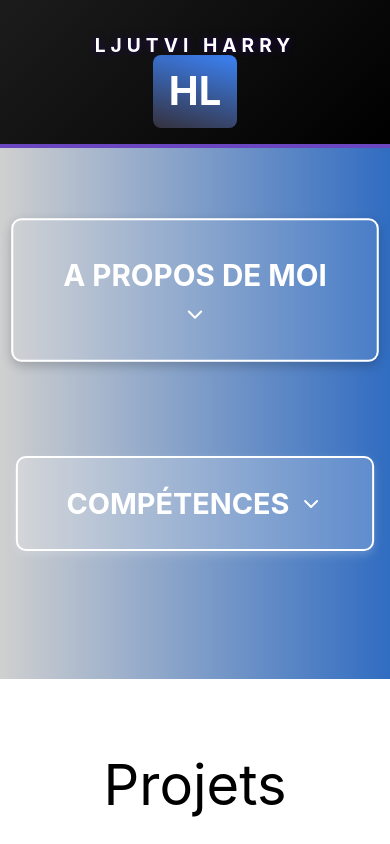
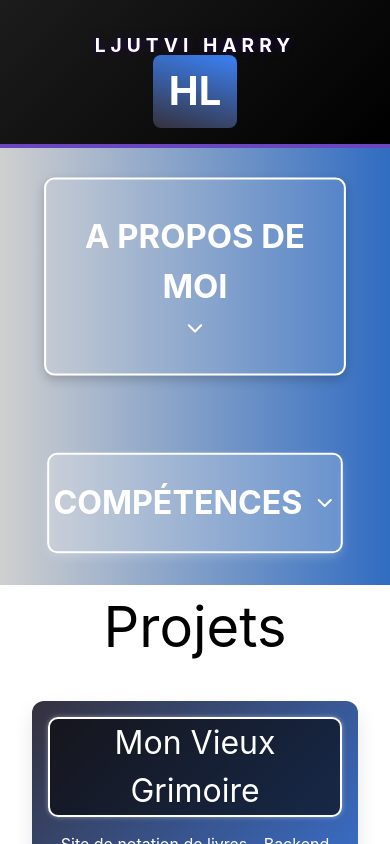
Before and after one commit to ljutvi31/Portfolio_p8, a React (Vite) app: page / in a window 390 px wide. Built offline with nearby package versions, Linux system fonts and the light colour scheme.

Commit message:
problem with perf lot of all around changes

```diff
--- a/index.html
+++ b/index.html
@@ -2,7 +2,7 @@
 <html lang="fr">
   <head>
     <meta charset="UTF-8" />
-    <link rel="icon" type="image/svg+xml" href="/vite.svg" />
+    <link rel="icon" type="image/svg+xml" href="/hl-logo.svg" />
     <meta name="viewport" content="width=device-width, initial-scale=1.0" />
     <title>Vite + React</title>
     <meta name="description" content="Développeur Web en reconversion passionné par la création d’applications modernes et accessibles. Découvrez mes projets et contactez-moi !" />
--- a/src/components/Header.css
+++ b/src/components/Header.css
@@ -4,7 +4,7 @@
   /* Dégradé sombre */
   color: white;
   text-align: center;
-  padding: 2rem 1rem;
+  padding: 2rem;
   border-bottom: 4px solid #6b46c1;
   display: flex;
   justify-content: center;
--- a/src/components/Hero.css
+++ b/src/components/Hero.css
@@ -1,6 +1,6 @@
 .hero {
   background: linear-gradient(to right, rgb(255 255 255 / 80%), rgba(53, 122, 220, 0.868));
-  padding: 1rem 0;
+  padding: 1rem 3rem;
   text-align: center;
 }
 
@@ -11,13 +11,11 @@
   justify-content: center;
   cursor: pointer;
   gap: 10px;
-  font-size: 2.5rem;
   font-weight: bold;
   transition: color 0.3s ease-in-out, transform 0.2s ease-in-out;
   animation: pulse 2s infinite ease-in-out;
 
   /* Style inspiré de .skills-title */
-  margin-top: 2rem;
   padding: 2.5rem 4%;
   border: 2px solid #ffffff;
   border-radius: 10px;
@@ -58,14 +56,12 @@
 
 /* Sous-titre */
 .hero h3 {
-  font-size: 2rem;
   margin-top: 1rem;
-  color:#053188;
+  color: #053188;
 }
 
 /* Texte */
 .hero p {
-  font-size: 1.3rem;
   color: #FFFFFF;
   font-weight: 500;
 }
@@ -111,17 +107,15 @@
 /* 📱 RESPONSIVE DESIGN 📱 */
 @media (max-width: 1024px) {
   .hero {
-    padding: 3rem 1rem;
+    padding: 2rem 3rem;
   }
 
   .hero-title {
-    font-size: 2rem;
     padding: 2rem 6%;
   }
 
   .hero p {
-    font-size: 1.1rem;
-    padding: 0 1.5rem;
+    padding: 1rem 1.5rem;
   }
 
   .hero-links {
@@ -137,22 +131,12 @@
 
 @media (max-width: 768px) {
   .hero {
-    padding: 2.5rem 1rem;
+    padding: 2rem 3rem;
   }
 
   .hero-title {
-    font-size: 1.8rem;
     flex-direction: column;
     gap: 5px;
-  }
-
-  .hero h3 {
-    font-size: 1.5rem;
-  }
-
-  .hero p {
-    font-size: 1rem;
-    padding: 0 1rem;
   }
 
   .hero-links {
--- a/src/components/Projects.css
+++ b/src/components/Projects.css
@@ -1,13 +1,13 @@
 .projects {
   background: #ffffff;
-  padding: 4rem 0;
+
   text-align: center;
 }
 
 .projects h2 {
   font-size: 3.5rem;
   color: #000000;
-  margin-bottom: 2rem;
+
 }
 
 /* Grille responsive */
@@ -17,13 +17,13 @@
   gap: 2rem;
   max-width: 1200px;
   margin: 0 auto;
-  padding: 0 2rem;
+  padding: 2rem;
 }
 
 /* Cartes des projets */
 .project-card {
   background: linear-gradient(135deg, #35313d, #3b82f6);
-  padding: 3rem;
+  padding: 1rem;
   border-radius: 12px;
   box-shadow: 0 10px 20px rgba(0, 0, 0, 0.1);
   transition: transform 0.3s ease, box-shadow 0.3s ease;
@@ -40,14 +40,14 @@
 /* Titres des projets */
 .project-card h3 {
   font-size: 2rem;
-  margin-bottom: 2rem;
+  margin-bottom: 1rem;
   color: #ffffff; /* Blanc pur */
   background: rgba(0, 0, 0, 0.6); ;
 
   /* Bordure blanche avec coins arrondis */
   border: 2px solid white;
   border-radius: 10px;
-  padding: 10px 15px;
+  padding: 0 20px;
   display: inline-block;
 
   /* Animation pulsation */
@@ -71,9 +71,9 @@
 
 /* Description */
 .project-card p {
-  font-size: 1.2rem;
-  margin-bottom: 3rem;
-  line-height: 1.6;
+  font-size: 1rem;
+  margin-bottom: 1rem;
+  line-height: 1.4;
 }
 
 /* Technologies utilisées */
@@ -82,7 +82,7 @@
   flex-wrap: wrap;
   gap: 10px;
   justify-content: center;
-  margin-bottom: 2rem;
+  margin-bottom: 1rem;
 }
 
 .tech-chip {
@@ -90,7 +90,7 @@
   color: rgb(255, 255, 255);
   padding: 5px 12px;
   border-radius: 16px;
-  font-size: 1.1rem;
+  font-size: 0.7rem;
   font-weight: bold;
   display: flex;
   align-items: center;
@@ -102,7 +102,7 @@
   display: inline-flex;
   align-items: center;
   gap: 6px;
-  margin-top: 2rem;
+  margin-top: 1rem;
   color: #FFD700;
   font-weight: bold;
   text-decoration: underline;
--- a/src/components/Skills.css
+++ b/src/components/Skills.css
@@ -1,7 +1,7 @@
 /* SECTION COMPÉTENCES */
 .skills {
   background: linear-gradient(to right, rgb(255 255 255 / 80%), rgba(53, 122, 220, 0.868));
-  padding: 1rem 1rem;
+  padding: 1rem 3rem;
   text-align: center;
 }
 
@@ -30,7 +30,7 @@
   font-size: 2.2rem;
   font-weight: bold;
   transition: color 0.3s ease;
-  animation: pulse 1.8s infinite ease-in-out;
+  animation: pulse 1.9s infinite ease-in-out;
 
   /* Dégradé et style */
   margin-top: 0rem;
@@ -121,9 +121,13 @@
 
   /* TABLETTES */
   .skills {
-    padding: 3rem 1.5rem;
+    padding: 2rem 3rem;
   }
-
+  .skill-card {
+    padding: 1.5rem;
+    min-height: 130px;
+    /* Augmente la hauteur pour bien afficher tout le contenu */
+  }
   .skills-title {
     font-size: 2rem;
     padding: 2rem;
@@ -140,13 +144,12 @@
 
   /* SMARTPHONES */
   .skills {
-    padding: 2.5rem 1rem;
-    padding-bottom: 8rem;
+    padding: 2rem 3rem;
+    padding-bottom: 2rem;
     /* Augmente l'espace pour éviter le débordement */
   }
 
   .skills-title {
-    font-size: 1.8rem;
     padding: 1.5rem;
     margin-top: 1rem;
   }
@@ -157,9 +160,7 @@
   }
 }
 
-
   .skill-card {
-    font-size: 1rem;
     padding: 1.5rem;
     min-height: 130px;
     /* Augmente la hauteur pour bien afficher tout le contenu */
--- a/src/index.css
+++ b/src/index.css
@@ -12,7 +12,11 @@ html, body, #root {
     overflow-x: hidden;
   }
 
-
+h1 {
+  font-size: 3rem;
+}
+h2 { font-size: 2rem; }
+h3 { font-size: 1.5rem; }
 /* Style des titres */
 h1, h2, h3 {
   color: white;
```
Also changed, not shown: public/hl-logo.svg (added), src/components/Projects.jsx (line endings or trailing spaces).
